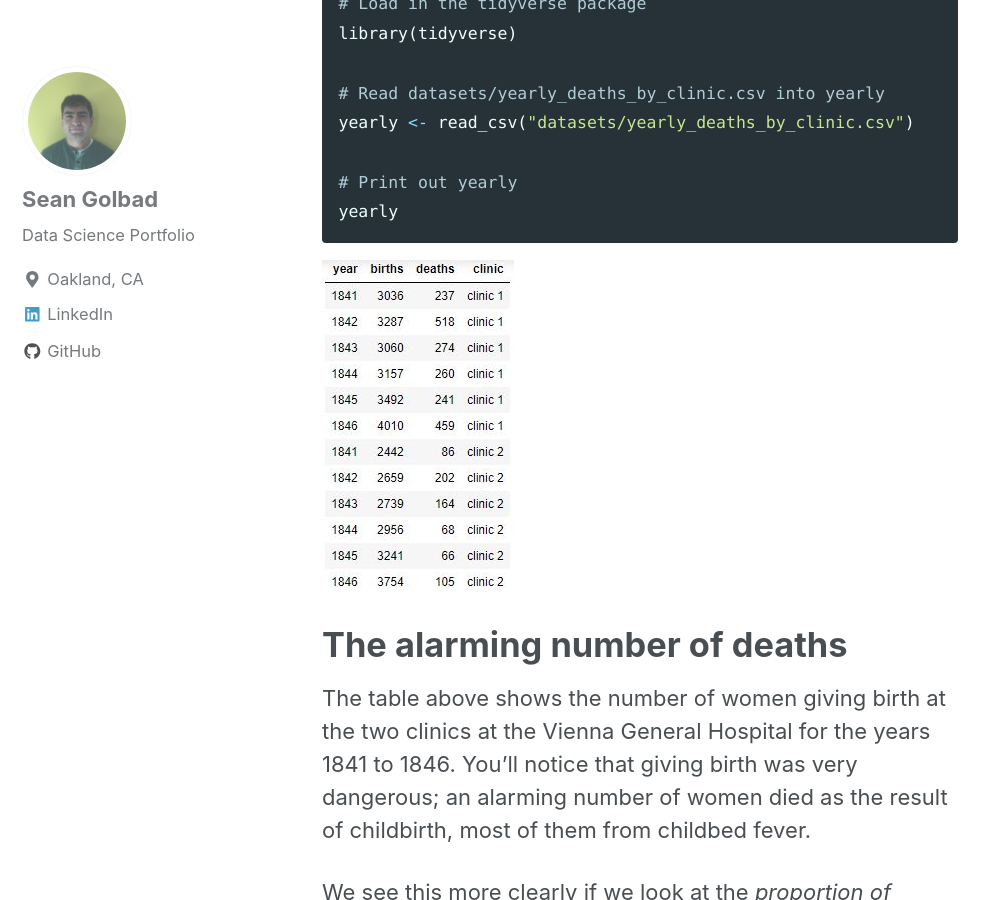
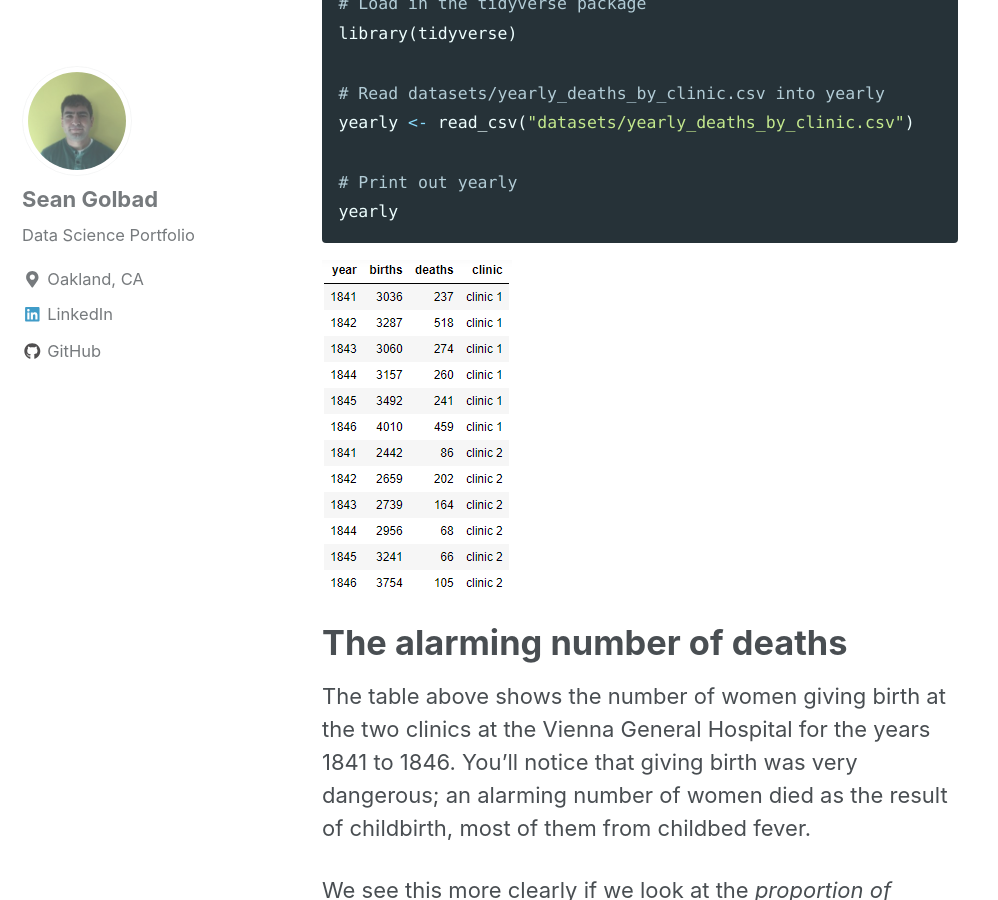
Before and after one commit to sgolbad88/sgolbad88.github.io, a Jekyll site: the page built from _posts/2019-05-21-handwashing.md, in a window 1280 px wide and 900 px high, scrolled down 2642 px. Shown: the whole window, without its empty margins (0-998 px from the left). Built offline with Jekyll 4.4.1, drawn with Linux system fonts in a browser that asks for light colours; cached includes are drawn as plain includes; nearby versions of some CDN libraries.

Commit message:
png updates

````diff
--- a/_posts/2019-05-21-handwashing.md
+++ b/_posts/2019-05-21-handwashing.md
@@ -24,7 +24,7 @@ yearly <- read_csv("datasets/yearly_deaths_by_clinic.csv")
 # Print out yearly
 yearly
 ```
-<img src="{{ site.url }}{{ site.baseurl }}/images/initialtable.jpg" alt="data">
+<img src="{{ site.url }}{{ site.baseurl }}/images/yearly.png" alt="data">
 
 # The alarming number of deaths
 
@@ -40,7 +40,7 @@ yearly <- yearly %>% mutate(proportion_deaths = deaths/births)
 # Print out yearly
 yearly
 ```
-<img src="{{ site.url }}{{ site.baseurl }}/images/proportiondeathstable.jpg" alt="proportion of deaths data">
+<img src="{{ site.url }}{{ site.baseurl }}/images/yearlypropdeath.jpg" alt="proportion of deaths data">
 
 # Deaths at the clinic
 
@@ -57,7 +57,7 @@ ggplot(yearly, aes(x = year, y = proportion_deaths, color = clinic)) +
     labs(x = "Year", y = "Proportion of Deaths")
 ```
 
-<img src="{{ site.url }}{{ site.baseurl }}/images/lineplotproportiondeaths.jpg" alt="proportion of deaths line plot">
+<img src="{{ site.url }}{{ site.baseurl }}/images/initiallineplot.png" alt="proportion of deaths line plot">
 
 # The handwashing begins
 
@@ -78,7 +78,7 @@ monthly <- monthly %>% mutate(proportion_deaths = deaths/births)
 # Print out the first rows in monthly
 head(monthly)
 ```
-<img src="{{ site.url }}{{ site.baseurl }}/images/handwashingtable.jpg" alt="handwashing data">
+<img src="{{ site.url }}{{ site.baseurl }}/images/afterhandwashing.png" alt="handwashing data">
 
 # The effect of handwashing
 
@@ -135,7 +135,7 @@ monthly_summary <- monthly %>%
 monthly_summary
 ```
 
-<img src="{{ site.url }}{{ site.baseurl }}/images/meanpropdeathstable.jpg" alt="mean proportion of deaths data">
+<img src="{{ site.url }}{{ site.baseurl }}/images/highlighteddata.png" alt="mean proportion of deaths data">
 
 # A statistical analysis of Semmelweis handwashing data
 
@@ -148,7 +148,7 @@ test_result <- t.test(proportion_deaths ~ handwashing_started, data = monthly)
 test_result
 ```
 
-<img src="{{ site.url }}{{ site.baseurl }}/images/handwashingttest.jpg" alt="handwashing t-test">
+<img src="{{ site.url }}{{ site.baseurl }}/images/handwashingttest.png" alt="handwashing t-test">
 
 # The fate of Dr. Semmelweis
 That the doctors didn't wash their hands increased the proportion of deaths by between 6.7 and 10 percentage points, according to a 95% confidence interval. All in all, it would seem that Semmelweis had solid evidence that handwashing was a simple but highly effective procedure that could save many lives.
````
Also changed, not shown: images/afterhandwashing.PNG (added), images/handwashingtable.JPG (deleted), images/handwashingttest.PNG (added), images/highlighteddata.PNG (added), images/initiallineplot.png (added), images/yearly.PNG (added), images/yearlypropdeath.PNG (added).
